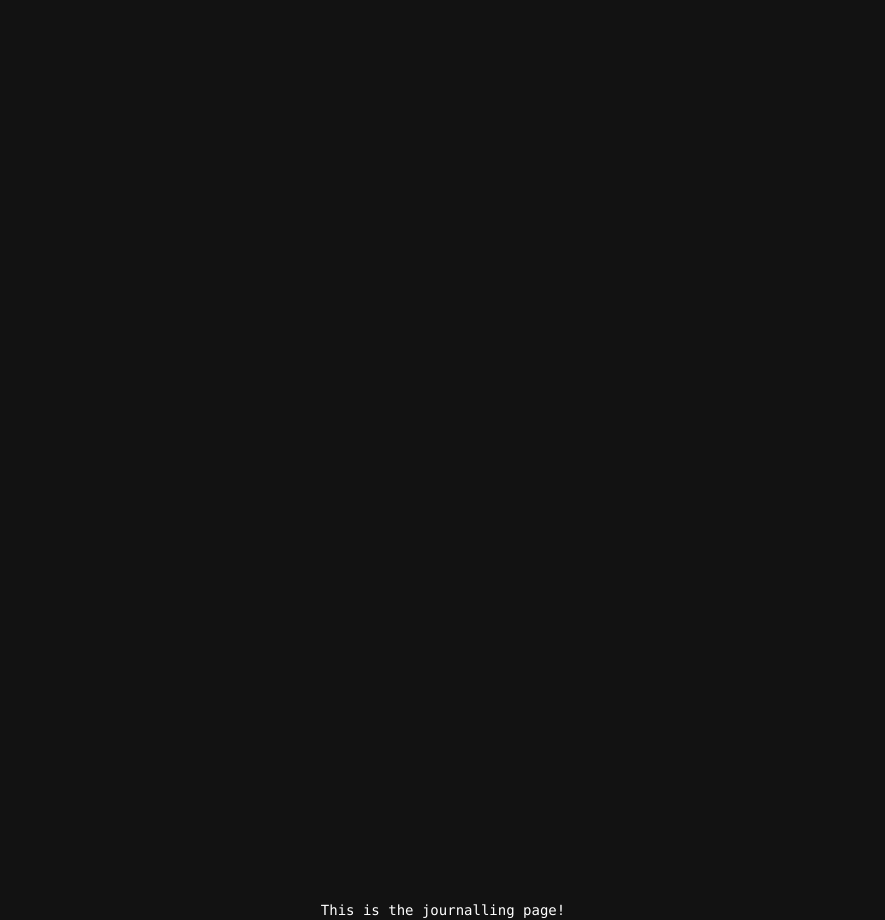
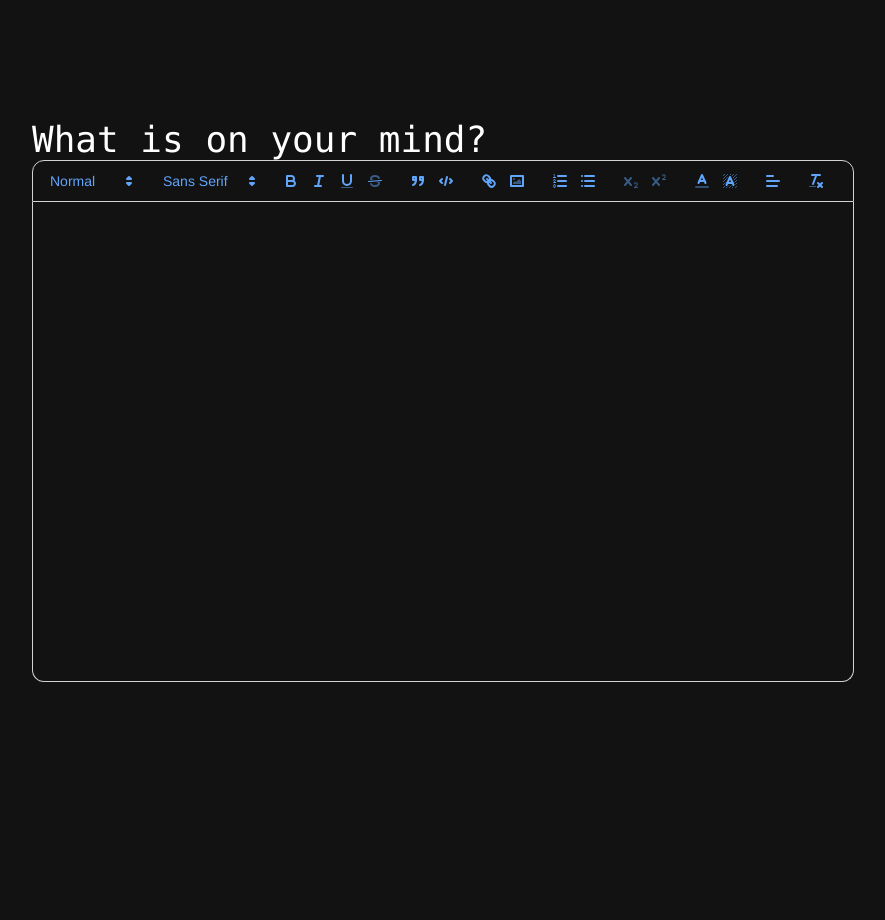
Before and after one commit to abeeto/BCHacks2024, a Next.js app in the folder space-journal/: page / in a window 1280 px wide. Shown: the part 1480-2400 px from the top of the page, without its empty margins (197-1082 px from the left). Built offline with nearby package versions, Linux system fonts and the light colour scheme.

Commit message:
journal stuff

```diff
--- a/space-journal/package.json
+++ b/space-journal/package.json
@@ -22,6 +22,7 @@
     "next-themes": "^0.2.1",
     "react": "^18",
     "react-dom": "^18",
+    "react-quill": "^2.0.0",
     "tailwind-merge": "^2.2.1",
     "tailwindcss-animate": "^1.0.7",
     "vaul": "^0.8.9"
--- a/space-journal/src/app/journal.tsx
+++ b/space-journal/src/app/journal.tsx
@@ -1,12 +1,24 @@
 'use client'
-import React, { useState } from 'react';
+import React, { useState, useMemo } from 'react';
+import dynamic from "next/dynamic";
 
 const journal = () => {
+  // this allows you to show a little loading thing while you wait for the import
+  // also, this editor is only works on the client, so ssr is false to not server side render it
+  // (i think that's what it does, i'm not 100% sure <- co-pilot suggested this)
+  const TextEditor = useMemo(() => {
+    return dynamic(() => import("../components/ui/text-editor"), {
+      loading: () => <p>loading...</p>,
+      ssr: false,
+    });
+  }, []);
 
   return (
-    <div className="flex min-h-screen flex-col items-center justify-between flex .h-screen">
-      <div id="journal" className="align-top"></div>
-      <p className ="align-top">This is the journalling page!</p>
+    <div className="flex min-h-screen flex-col items-center justify-between .h-screen w-4/5">
+      <div id="journal" className="align-top ">
+        <h2 className='text-4xl pr-2'>What is on your mind?</h2>
+        <TextEditor />
+      </div>
     </div>
   );
 };
--- /dev/null
+++ b/space-journal/src/app/styles/textbox.css
@@ -0,0 +1,74 @@
+
+/* these are all styles for the journal textbox. It overwrites a bunch
+of the default styles for the quill editor (specifically the "snow" styles). */
+
+:root {
+    /* colour of the toolbar text */
+    --toolbar-text-color:  rgb(96 165 250);
+    /* colour of hover of toolbar text */
+    --toolbar-hover-color: rgb(96 165 250 / 50%);
+}
+
+#journal .ql-toolbar {
+    border-radius: 12px 12px 0 0;
+    border-color: lightgray !important;
+}
+
+#journal .ql-container {
+    border-radius: 0 0 12px 12px;
+    border-color: lightgray !important;
+}
+
+
+#journal .q1-formats {
+    color:var(--toolbar-text-color);
+}
+
+#journal .ql-snow .ql-stroke {
+    stroke: var(--toolbar-text-color);
+}
+
+#journal .ql-snow .ql-picker.ql-expanded .ql-picker-label {
+    color: var(--toolbar-text-color);
+}
+
+#journal .ql-snow .ql-picker.ql-expanded .ql-picker-item {
+    color: var(--toolbar-text-color);
+}
+
+#journal .ql-snow .ql-picker.ql-expanded .ql-picker-label svg {
+    fill: var(--toolbar-text-color);
+}
+#journal .ql-snow .ql-picker.ql-expanded .ql-picker-label svg:hover {
+    fill: var(--toolbar-hover-color);
+}
+
+#journal .ql-snow .ql-picker.ql-expanded .ql-picker-item.ql-selected,
+#journal .ql-snow .ql-picker.ql-expanded .ql-picker-item:hover {
+    color: var(--toolbar-text-color);
+}
+
+#journal .ql-snow .ql-fill, .ql-snow .ql-stroke.ql-fill {
+    fill: var(--toolbar-text-color);
+}
+#journal .ql-snow .ql-fill, .ql-snow .ql-stroke.ql-fill:hover {
+    fill: var(--toolbar-hover-color);
+}
+
+#journal .ql-snow .ql-picker {
+    color: var(--toolbar-text-color);
+    border-radius: 12px;
+}
+
+#journal .ql-snow .ql-picker.ql-expanded .ql-picker-label:hover {
+    color: var(--toolbar-hover-color);
+}
+
+#journal .ql-snow .ql-picker.ql-expanded .ql-picker-item:hover {
+    color: var(--toolbar-hover-color);
+}
+
+#journal .ql-snow .ql-picker.ql-expanded .ql-picker-item.ql-selected:hover,
+#journal .ql-snow .ql-picker.ql-expanded .ql-picker-item:hover {
+    color: var(--toolbar-hover-color);
+}
--- /dev/null
+++ b/space-journal/src/components/ui/text-editor.tsx
@@ -0,0 +1,37 @@
+import React, { useMemo, useState } from "react";
+import ReactQuill from "react-quill";
+import "react-quill/dist/quill.snow.css";
+import "../../app/styles/textbox.css";
+
+export default function TextEditor() {
+    const [value, setValue] = useState("");
+    const modules = useMemo(() => {
+        return {
+            toolbar: [
+                [{ header: [1, 2, 3, false] }],
+                [{ 'font': [] }],
+                ['bold', 'italic', 'underline', 'strike'],
+                ['blockquote', 'code-block'],
+                ['link', 'image'],
+                [{ list: 'ordered' }, { list: 'bullet' }],
+                [{ 'script': 'sub' }, { 'script': 'super' }],
+                [{ 'color': [] }, { 'background': [] }],          // dropdown with defaults from theme
+                [{ 'align': [] }],
+                ['clean'],
+            ],
+        };
+    }, []);
+
+    return (
+        <div>
+            <ReactQuill
+                modules={modules}
+                theme="snow"
+                value={value}
+                onChange={(e) => setValue(e)}
+                className="h-[60vh] max-w-4/5 rounded-lg"
+            ></ReactQuill>
+        </div>
+    );
+
+}
```
